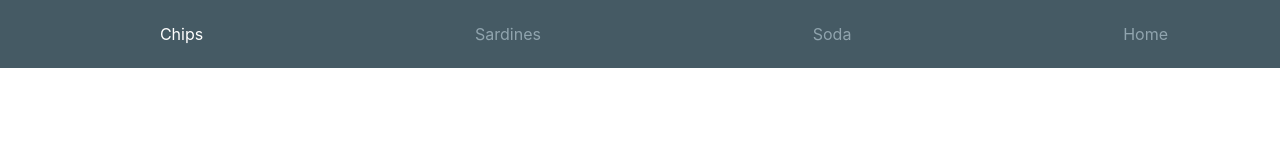
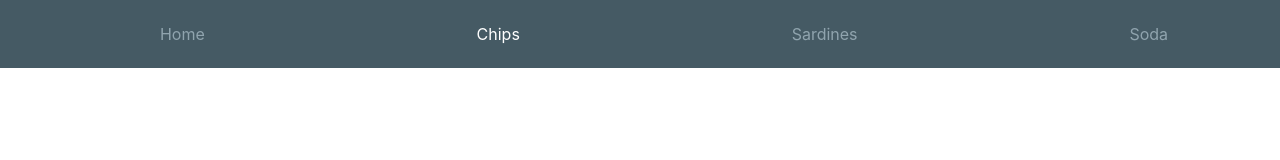
Before and after one commit to tamlee123/vending-machine, a React (Create React App) app: page /chips in a window 1280 px wide. Shown: the top 160 px of the page. Built offline with nearby package versions, Linux system fonts and the light colour scheme.

Commit message:
change Home to first

```diff
--- a/src/components/Navbar.js
+++ b/src/components/Navbar.js
@@ -5,6 +5,9 @@
   render() {
     return (
       <div className="Navbar">
+        <NavLink exact activeClassName="Navbar-active" to="/">
+          Home
+        </NavLink>
         <NavLink exact activeClassName="Navbar-active" to="/chips">
           Chips
         </NavLink>
@@ -14,9 +17,6 @@
         <NavLink exact activeClassName="Navbar-active" to="/soda">
           Soda
         </NavLink>
-        <NavLink exact activeClassName="Navbar-active" to="/">
-          Home
-        </NavLink>
       </div>
     );
   }
```
